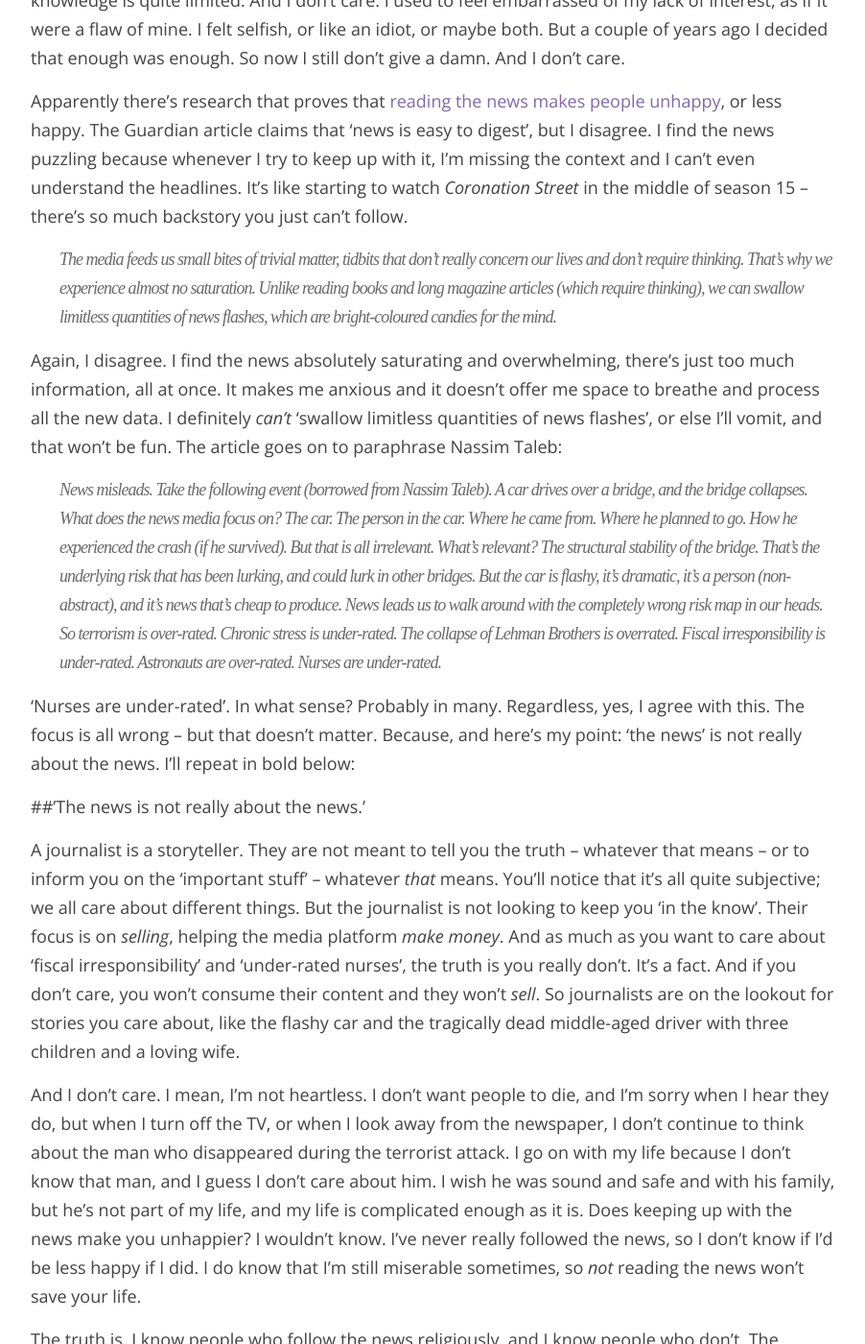
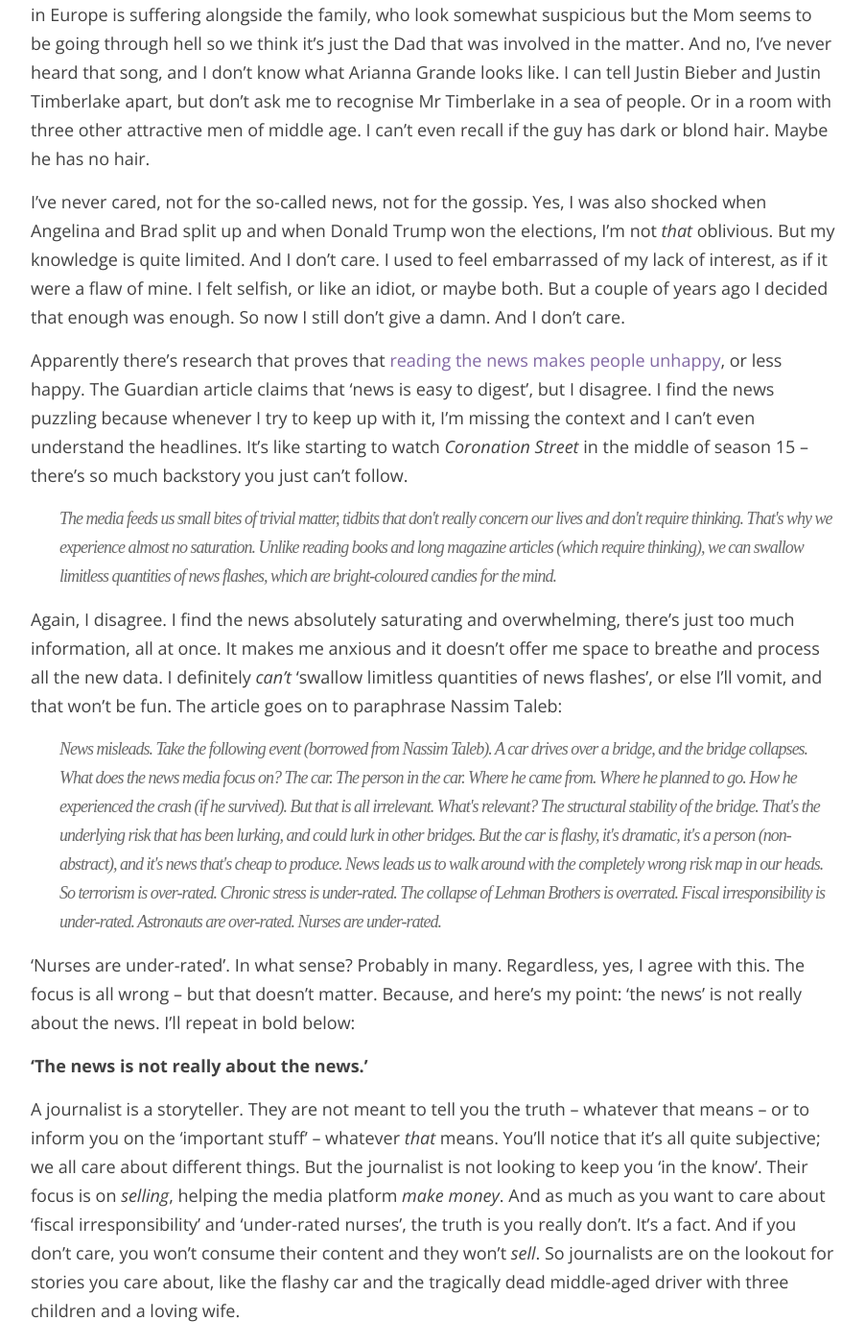
Before and after one commit to irenealgi/readbelow, a Jekyll site: the page built from _posts/2017-06-09-on-being-informed-ramblings-on-the-news-and-other-stories.md, in a window 1280 px wide and 1400 px high, scrolled down 945 px. Shown: the whole window at 96% size, without its empty margins (188-1090 px from the left). Built offline with Jekyll 4.4.1, drawn with Linux system fonts in a browser that asks for light colours; our own code applies the rules of GitHub Pages for plain Markdown files.

Commit message:
Update from Forestry.io - 2017-06-09-on-being-informed-ramblings-on-the-news-and-other-stories.md

```diff
--- a/_posts/2017-06-09-on-being-informed-ramblings-on-the-news-and-other-stories.md
+++ b/_posts/2017-06-09-on-being-informed-ramblings-on-the-news-and-other-stories.md
@@ -18,26 +18,30 @@
 
 Like, who's the current president of China. Or where is Georgia – not the state, the country. Yes, it exists. And what's the name of the river that goes across Paris, because I really need to know that, and what's up with the Kardashians this week. Or last week. And have you heard about that kid who disappeared in Portugal during the summer? Because he looked cute in the pictures and everyone in Europe is suffering alongside the family, who look somewhat suspicious but the Mom seems to be going through hell so we think it's just the Dad that was involved in the matter. And no, I've never heard that song, and I don't know what Arianna Grande looks like. I can tell Justin Bieber and Justin Timberlake apart, but don't ask me to recognise Mr Timberlake in a sea of people. Or in a room with three other attractive men of middle age. I can't even recall if the guy has dark or blond hair. Maybe he has no hair.
 
-I've never cared, not for the so-called news, not for the gossip. Yes, I was also shocked when Angelina and Brad split up and when Donald Trump won the elections, I'm not _that_ oblivious. But my knowledge is quite limited. And I don't care. I used to feel embarrassed of my lack of interest, as if it were a flaw of mine. I felt selfish, or like an idiot, or maybe both. But a couple of years ago I decided that enough was enough. So now I still don't give a damn. And I don't care.
+I've never cared, not for the so-called news, not for the gossip. Yes, I was also shocked when Angelina and Brad split up and when Donald Trump won the elections, I'm not *that* oblivious. But my knowledge is quite limited. And I don't care. I used to feel embarrassed of my lack of interest, as if it were a flaw of mine. I felt selfish, or like an idiot, or maybe both. But a couple of years ago I decided that enough was enough. So now I still don't give a damn. And I don't care.
 
-Apparently there's research that proves that <a href="https://www.theguardian.com/media/2013/apr/12/news-is-bad-rolf-dobelli" target="_blank">reading the news makes people unhappy</a>, or less happy. The Guardian article claims that 'news is easy to digest', but I disagree. I find the news puzzling because whenever I try to keep up with it, I'm missing the context and I can't even understand the headlines. It's like starting to watch _Coronation Street_ in the middle of season 15 – there's so much backstory you just can't follow.
+Apparently there's research that proves that <a href="https://www.theguardian.com/media/2013/apr/12/news-is-bad-rolf-dobelli" target="_blank">reading the news makes people unhappy</a>, or less happy. The Guardian article claims that 'news is easy to digest', but I disagree. I find the news puzzling because whenever I try to keep up with it, I'm missing the context and I can't even understand the headlines. It's like starting to watch *Coronation Street* in the middle of season 15 – there's so much backstory you just can't follow.
 
->The media feeds us small bites of trivial matter, tidbits that don't really concern our lives and don't require thinking. That's why we experience almost no saturation. Unlike reading books and long magazine articles (which require thinking), we can swallow limitless quantities of news flashes, which are bright-coloured candies for the mind.
+<blockquote>
+<p>The media feeds us small bites of trivial matter, tidbits that don't really concern our lives and don't require thinking. That's why we experience almost no saturation. Unlike reading books and long magazine articles (which require thinking), we can swallow limitless quantities of news flashes, which are bright-coloured candies for the mind.</p>
+</blockquote>
 
-Again, I disagree. I find the news absolutely saturating and overwhelming, there's just too much information, all at once. It makes me anxious and it doesn't offer me space to breathe and process all the new data. I definitely _can't_ 'swallow limitless quantities of news flashes', or else I'll vomit, and that won't be fun. The article goes on to paraphrase Nassim Taleb:
+Again, I disagree. I find the news absolutely saturating and overwhelming, there's just too much information, all at once. It makes me anxious and it doesn't offer me space to breathe and process all the new data. I definitely *can't* 'swallow limitless quantities of news flashes', or else I'll vomit, and that won't be fun. The article goes on to paraphrase Nassim Taleb:
 
->News misleads. Take the following event (borrowed from Nassim Taleb). A car drives over a bridge, and the bridge collapses. What does the news media focus on? The car. The person in the car. Where he came from. Where he planned to go. How he experienced the crash (if he survived). But that is all irrelevant. What's relevant? The structural stability of the bridge. That's the underlying risk that has been lurking, and could lurk in other bridges. But the car is flashy, it's dramatic, it's a person (non-abstract), and it's news that's cheap to produce. *News leads us to walk around with the completely wrong risk map in our heads. So terrorism is over-rated. Chronic stress is under-rated. The collapse of Lehman Brothers is overrated. Fiscal irresponsibility is under-rated. Astronauts are over-rated. Nurses are under-rated.*
+<blockquote>
+<p>News misleads. Take the following event (borrowed from Nassim Taleb). A car drives over a bridge, and the bridge collapses. What does the news media focus on? The car. The person in the car. Where he came from. Where he planned to go. How he experienced the crash (if he survived). But that is all irrelevant. What's relevant? The structural stability of the bridge. That's the underlying risk that has been lurking, and could lurk in other bridges. But the car is flashy, it's dramatic, it's a person (non-abstract), and it's news that's cheap to produce. <em>News leads us to walk around with the completely wrong risk map in our heads. So terrorism is over-rated. Chronic stress is under-rated. The collapse of Lehman Brothers is overrated. Fiscal irresponsibility is under-rated. Astronauts are over-rated. Nurses are under-rated.</em></p>
+</blockquote>
 
 'Nurses are under-rated'. In what sense? Probably in many. Regardless, yes, I agree with this. The focus is all wrong – but that doesn't matter. Because, and here's my point: 'the news' is not really about the news. I'll repeat in bold below:
 
-##'The news is not really about the news.'
+**'The news is not really about the news.'**
 
-A journalist is a storyteller. They are not meant to tell you the truth – whatever that means – or to inform you on the 'important stuff' – whatever _that_ means. You'll notice that it's all quite subjective; we all care about different things. But the journalist is not looking to keep you 'in the know'. Their focus is on _selling_, helping the media platform _make money_. And as much as you want to care about 'fiscal irresponsibility' and 'under-rated nurses', the truth is you really don't. It's a fact. And if you don't care, you won't consume their content and they won't _sell_. So journalists are on the lookout for stories you care about, like the flashy car and the tragically dead middle-aged driver with three children and a loving wife.
+A journalist is a storyteller. They are not meant to tell you the truth – whatever that means – or to inform you on the 'important stuff' – whatever *that* means. You'll notice that it's all quite subjective; we all care about different things. But the journalist is not looking to keep you 'in the know'. Their focus is on *selling*, helping the media platform *make money*. And as much as you want to care about 'fiscal irresponsibility' and 'under-rated nurses', the truth is you really don't. It's a fact. And if you don't care, you won't consume their content and they won't *sell*. So journalists are on the lookout for stories you care about, like the flashy car and the tragically dead middle-aged driver with three children and a loving wife.
 
-And I don't care. I mean, I'm not heartless. I don't want people to die, and I'm sorry when I hear they do, but when I turn off the TV, or when I look away from the newspaper, I don't continue to think about the man who disappeared during the terrorist attack. I go on with my life because I don't know that man, and I guess I don't care about him. I wish he was sound and safe and with his family, but he's not part of my life, and my life is complicated enough as it is. Does keeping up with the news make you unhappier? I wouldn't know. I've never really followed the news, so I don't know if I'd be less happy if I did. I do know that I'm still miserable sometimes, so _not_ reading the news won't save your life.
+And I don't care. I mean, I'm not heartless. I don't want people to die, and I'm sorry when I hear they do, but when I turn off the TV, or when I look away from the newspaper, I don't continue to think about the man who disappeared during the terrorist attack. I go on with my life because I don't know that man, and I guess I don't care about him. I wish he was sound and safe and with his family, but he's not part of my life, and my life is complicated enough as it is. Does keeping up with the news make you unhappier? I wouldn't know. I've never really followed the news, so I don't know if I'd be less happy if I did. I do know that I'm still miserable sometimes, so *not* reading the news won't save your life.
 
-The truth is, I know people who follow the news religiously, and I know people who don't. The people who do _seem_ and _sound_ more knowledgeable. They can _talk_ more. They can participate in discussions. Whether they can actually contribute to the discussion with opinions of their own, however, is another story. And the more you consume information curated by someone else – and especially if you always consume information from the same source – the harder it gets to hold your own opinion. Knowledge is good, but knowing how to process and make sense of such knowledge is equally important. And if you just _know_ stuff but don't really understand its underlaying meaning, what does it matter?
+The truth is, I know people who follow the news religiously, and I know people who don't. The people who do *seem* and *sound* more knowledgeable. They can *talk* more. They can participate in discussions. Whether they can actually contribute to the discussion with opinions of their own, however, is another story. And the more you consume information curated by someone else – and especially if you always consume information from the same source – the harder it gets to hold your own opinion. Knowledge is good, but knowing how to process and make sense of such knowledge is equally important. And if you just *know* stuff but don't really understand its underlaying meaning, what does it matter?
 
-So a while ago I stopped feeling shitty about my lack of interest in current matters, because most current matters will stop being current soon enough and will become irrelevant in no time. I much rather care about the things that have stood the test of time, events and people that have changed the course of history, the ones that belong with books and documentaries. So I read. I read fiction and non-fiction. I read about psychology, romance and history. I read and I learn, and _that_ makes me more knowledgeable and – I'd like to think – a bit wiser.
+So a while ago I stopped feeling shitty about my lack of interest in current matters, because most current matters will stop being current soon enough and will become irrelevant in no time. I much rather care about the things that have stood the test of time, events and people that have changed the course of history, the ones that belong with books and documentaries. So I read. I read fiction and non-fiction. I read about psychology, romance and history. I read and I learn, and *that* makes me more knowledgeable and – I'd like to think – a bit wiser.
 
 This was a long one, and I didn't know where it was going, but I quite like the destination I've reached.
```
Also changed, not shown: other parts of _posts/2017-06-09-on-being-informed-ramblings-on-the-news-and-other-stories.md (+1 -1 lines), 1 other file.
